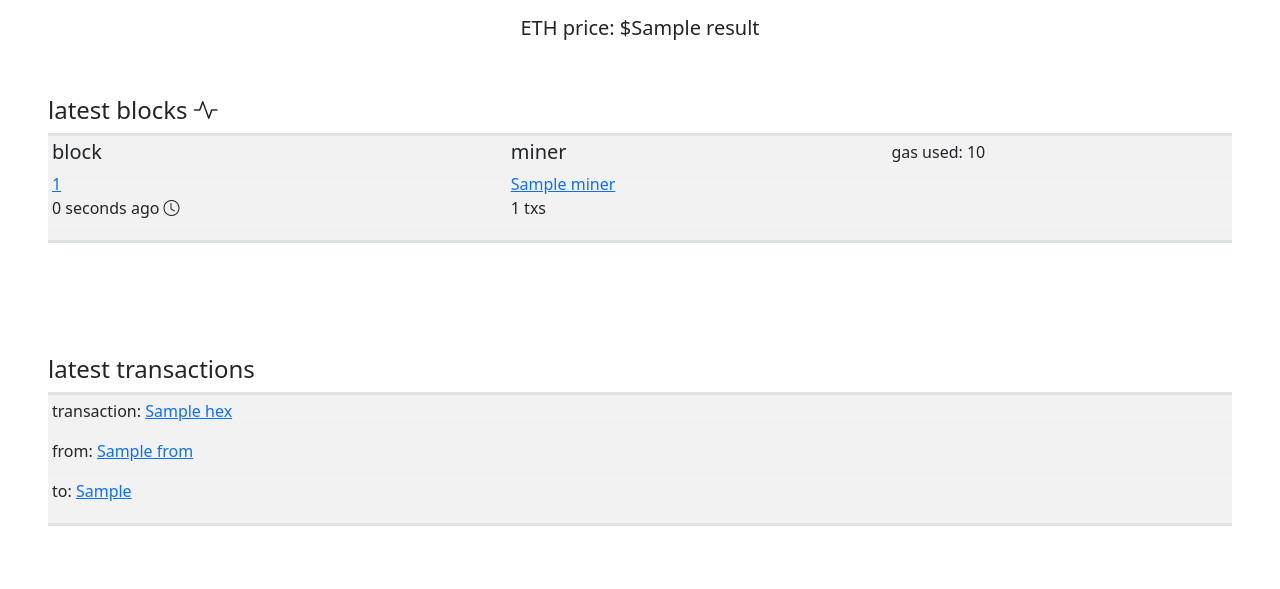
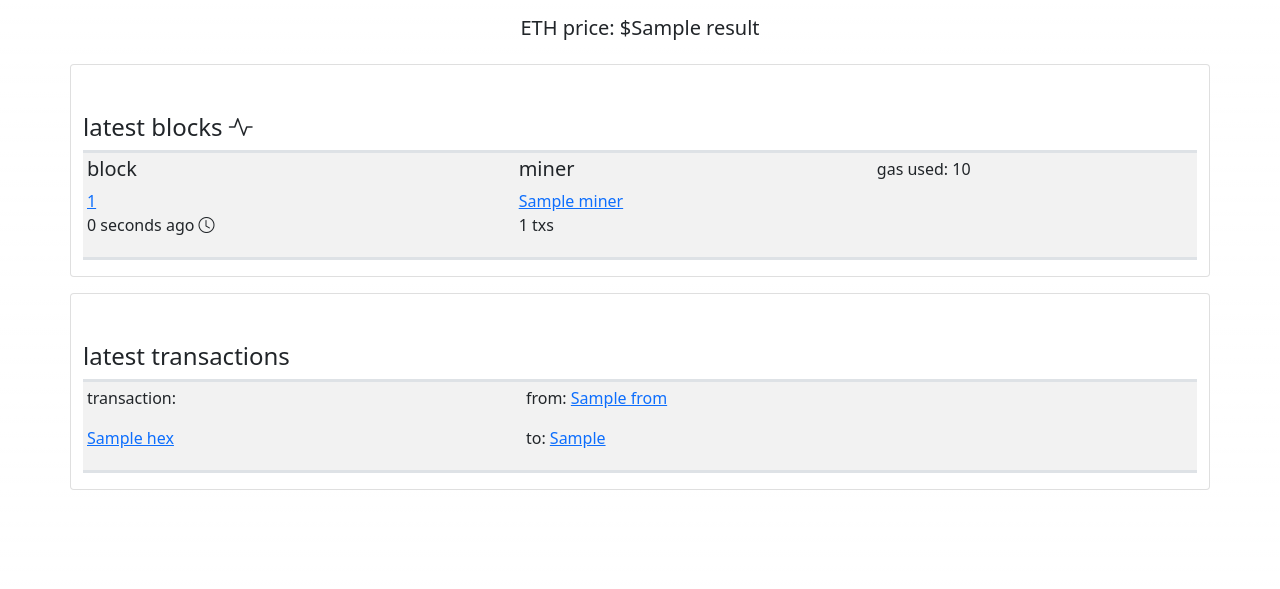
Before and after one commit to takumidriver/etherscanner, a Flask app: template templates/index.html in a window 1280 px wide. Shown: the part 72-661 px from the top of the page. Run offline with Flask 2, Linux system fonts and the light colour scheme; the template is opened without the code that fills it: most values are stand-ins (such as "Sample title", 1, 10 or a date in 2020).

Commit message:
style change on tx list

```diff
--- a/templates/address.html
+++ b/templates/address.html
@@ -1,7 +1,7 @@
 {% extends "layout.html" %}
 
 {% block content %}
-<div class="container pt-5">
+<div class="container pt-5 mt-3 card">
   <table class="table border-top border-3">
     <tr>
       <thead>
--- a/templates/block.html
+++ b/templates/block.html
@@ -3,7 +3,7 @@
 {% block content %}
 
 
-<div class="container pt-5">
+<div class="container pt-5 mt-3 card">
   <table class="table">
     <tr>
       <thead>
--- a/templates/index.html
+++ b/templates/index.html
@@ -5,14 +5,14 @@
 
 
 
-<div class="container-fluid">
+<div class="container">
   <div class="pt-3">
     <div class="text-center">
       <h5> ETH price: ${{result}}<h5>
     </div>
   </div>
   <div class="row">
-    <div class="p-5">
+    <div class="pt-5 mt-3 card">
         <h4>latest blocks <i class="bi bi-activity"></i></h4>
         <table class="table table-sm table-striped border-top border-bottom border-3">
           {% for block in latest_blocks %}
@@ -34,13 +34,16 @@
           {% endfor %}
         </table>
     </div>
-    <div class="p-5">
+    <div class="pt-5 mt-3 card">
         <h4>latest transactions</h4>
         <table class="table table-sm table-striped border-top border-bottom border-3">
           {% for tx in latest_transactions %}
           <tr>
             <td>
-              <p>transaction: <a href="/tx/{{ tx.hash.hex() }}">{{tx.hash.hex()}}</a></p>
+              <p>transaction:</p>
+              <p><a href="/tx/{{ tx.hash.hex() }}">{{tx.hash.hex()}}</a></p>
+            </td>
+            <td>
               <p>from: <a href="/tx/{{ tx.from }}">{{tx.from}}</a></p>
               <p>to: <a href="/tx/{{ tx.to }}">{{tx.to}}</a></p>
             </td>
--- a/templates/transaction.html
+++ b/templates/transaction.html
@@ -2,7 +2,7 @@
 
 {% block content %}
 
-<div class="container pt-5">
+<div class="container pt-5 mt-3 card">
   <h5>transaction</h5>
   <table class="table border-top border-3">
     <tr>
```
